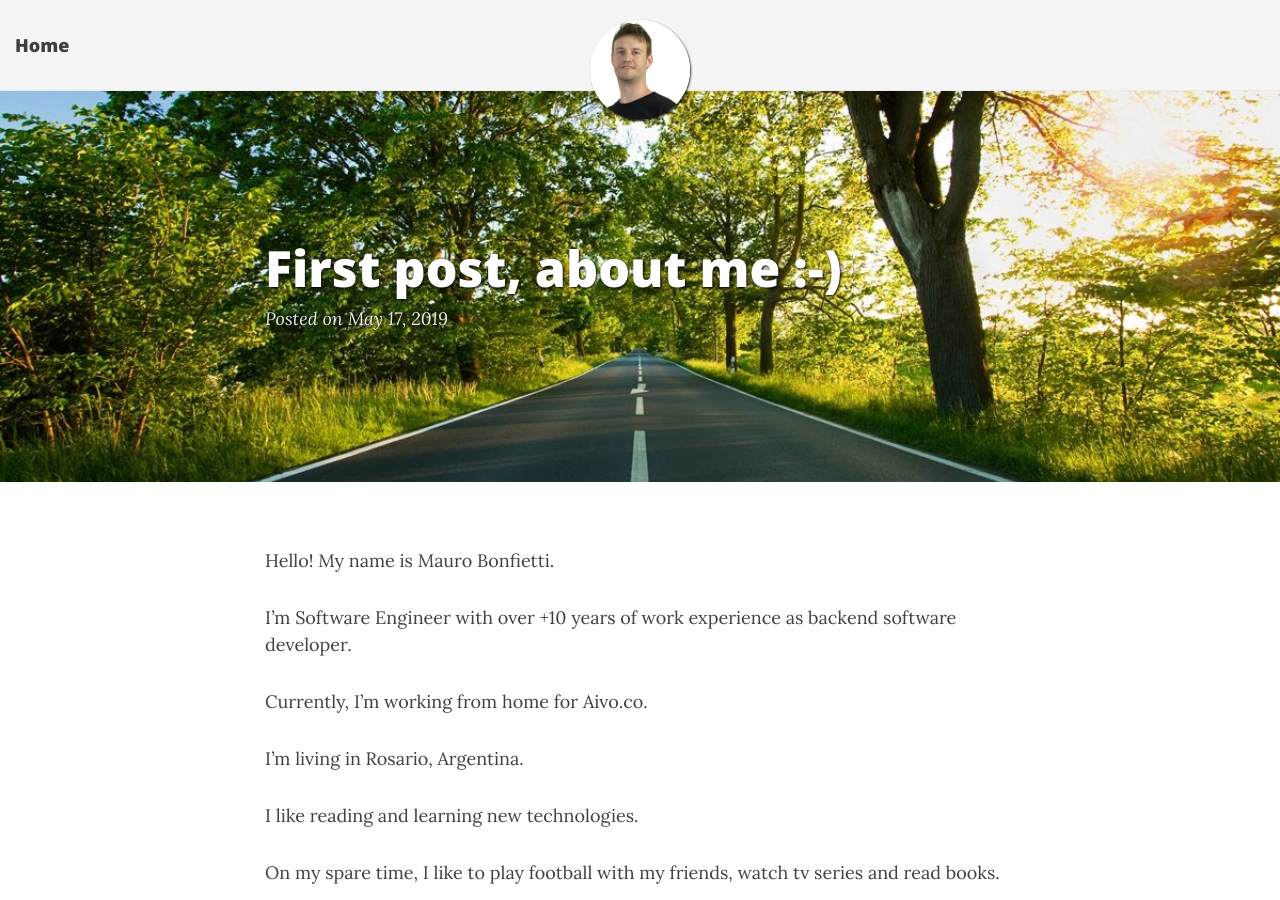
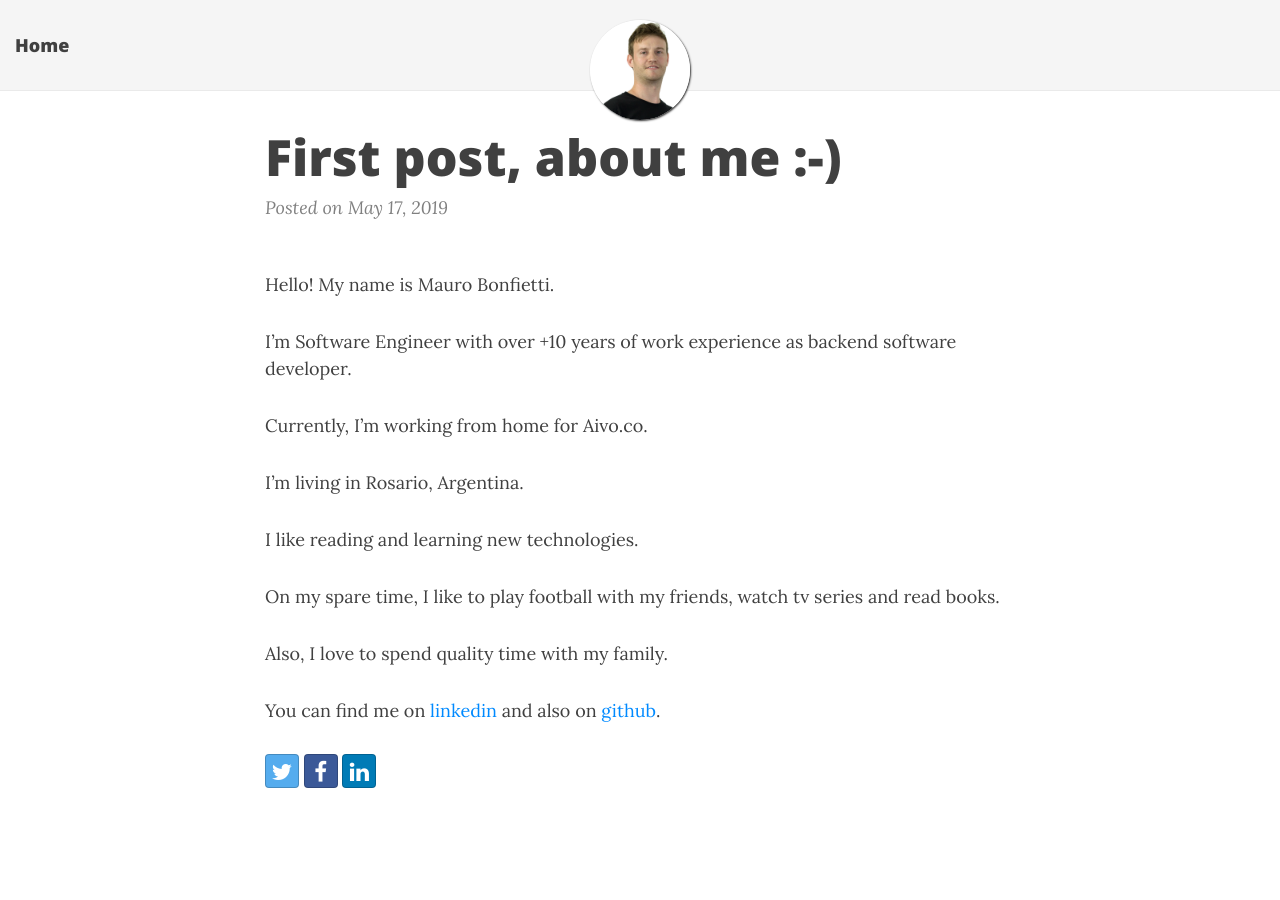
Before and after one commit to maurobonfietti/mauro.github.io, a Jekyll site: the page built from _posts/2019-05-17-first-post.md, in a window 1280 px wide and 900 px high. Built offline with Jekyll 4.4.1, drawn with Linux system fonts in a browser that asks for light colours; nearby versions of some CDN libraries.

Commit message:
Update my personal website.

```diff
--- a/_posts/2019-05-17-first-post.md
+++ b/_posts/2019-05-17-first-post.md
@@ -1,8 +1,7 @@
 ---
 layout: post
 title: First post, about me :-)
-image: /img/mnb2.png
-bigimg: /img/path.jpg
+image: /img/mnb3.png
 ---
 
 Hello! My name is Mauro Bonfietti.
```
Also changed, not shown: img/mnb3.png (added).
